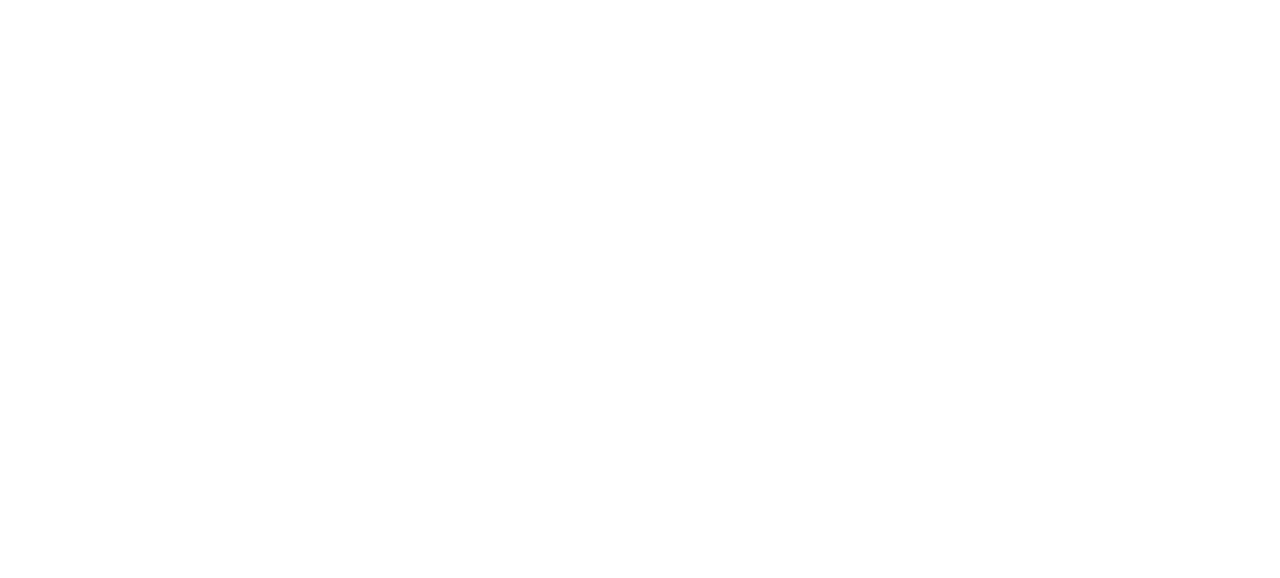
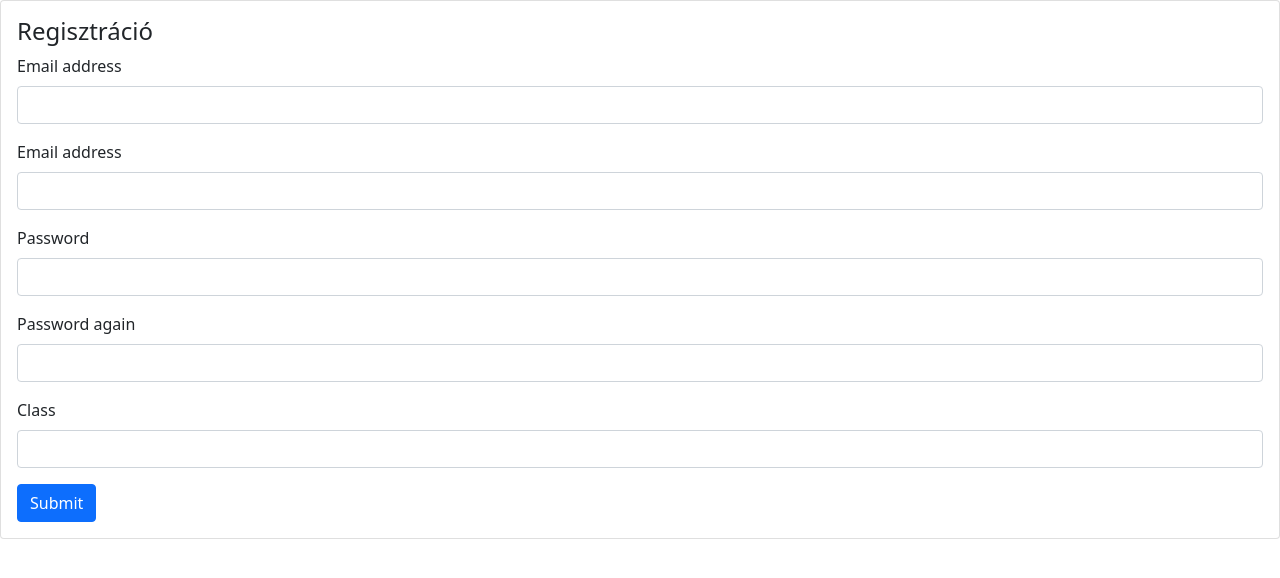
Before and after one commit to KomjatiEvelin/szakdolgozat, a React (Create React App) app in the folder frontend/: page /register in a window 1280 px wide. Shown: the top 578 px of the page. Built offline with nearby package versions, Linux system fonts and the light colour scheme.

Commit message:
creating RegPage view

```diff
--- a/frontend/src/components/elements/_Router.js
+++ b/frontend/src/components/elements/_Router.js
@@ -2,6 +2,7 @@
 import Home from "../views/Home";
 import {BrowserRouter as Router, Switch, Route,Link} from "react-router-dom";
 import LoginPage from "../views/LoginPage";
+import RegPage from "../views/RegPage";
 
 class _Router extends React.Component {
     render(){
@@ -10,7 +11,13 @@
                 <div>
                     <Switch>
                         <Route exact path="/">
+                            <Home />
+                        </Route>
+                        <Route exact path="/login">
                             <LoginPage />
+                        </Route>
+                        <Route exact path="/register">
+                            <RegPage />
                         </Route>
                     </Switch>
                 </div>
--- /dev/null
+++ b/frontend/src/components/views/RegPage.js
@@ -0,0 +1,60 @@
+import React from "react";
+
+class RegPage extends React.Component {
+
+    constructor(props) {
+        super(props);
+        this.state = {
+            email: "",
+            userName: "",
+            passwd: "",
+            class:""
+        };
+        this.formOnChange = this.formOnChange.bind(this);
+    }
+
+    formOnChange(event){
+        const {name,value} = event.target;
+        this.setState({[name] : value});
+    }
+
+    render() {
+        return (
+
+            <body  className="App-body">
+            <div className="card">
+                <div className="card-body">
+                    <h4 className="card-title">Regisztráció</h4>
+                    <div className="card-text">
+                        <form>
+                            <div className="mb-3">
+                                <label htmlFor="exampleInputEmail1" className="form-label">Email address</label>
+                                <input type="email" className="form-control" id="exampleInputEmail1"
+                                       aria-describedby="emailHelp"/>
+                            </div>
+                            <div className="mb-3">
+                                <label htmlFor="exampleInputEmail1" className="form-label">Email address</label>
+                                <input type="username" className="form-control" id="exampleInputUsername1"/>
+                            </div>
+                            <div className="mb-3">
+                                <label htmlFor="exampleInputPassword1" className="form-label">Password</label>
+                                <input type="password" className="form-control" id="exampleInputPassword1"/>
+                            </div>
+                            <div className="mb-3">
+                                <label htmlFor="exampleInputPassword2" className="form-label">Password again</label>
+                                <input type="password" className="form-control" id="exampleInputPassword2"/>
+                            </div>
+                            <div className="mb-3">
+                                <label className="form-label" htmlFor="exampleClassk1">Class</label>
+                                <input type="number" className="form-control" id="exampleClass1"/>
+                            </div>
+                            <button type="submit" className="btn btn-primary">Submit</button>
+                        </form>
+                    </div>
+
+                </div>
+            </div>
+            </body>);
+    }
+}
+export default RegPage
```
Also changed, not shown: frontend/src/components/views/regPage.js (deleted, +0 -87 lines).
